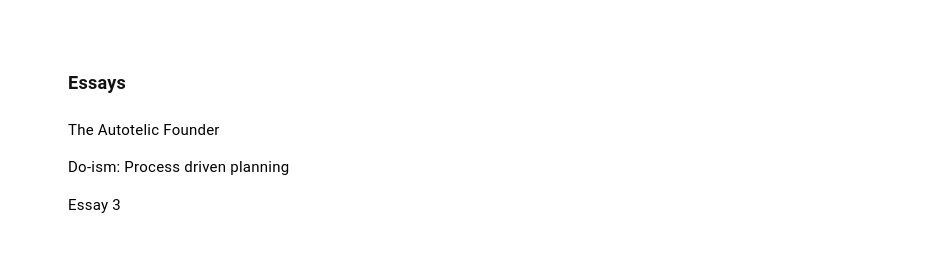
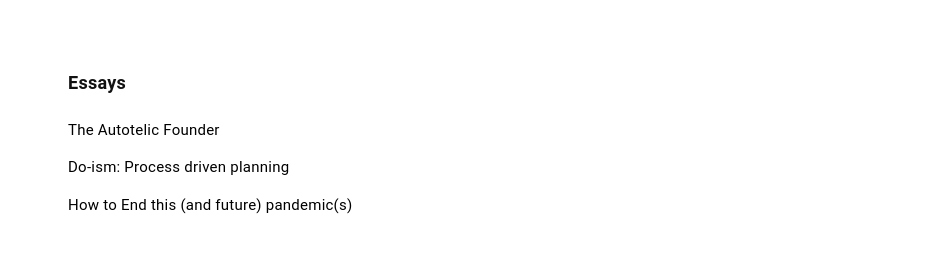
Before and after one commit to giorgallidis/jneo, a Gatsby site: page /essays/ in a window 1280 px wide. Shown: the part 878-1131 px from the top of the page, without its empty margins (4-936 px from the left). Built offline with nearby package versions, Linux system fonts and the light colour scheme; Gatsby itself is replaced by a stand-in of ours; some packages are replaced by stand-ins of ours.

Commit message:
Update essays.md

```diff
--- a/content/essays.md
+++ b/content/essays.md
@@ -13,4 +13,4 @@ category: essay
 
 [Do-ism: Process driven planning](/essay2)
 
-[Essay 3](/essay3)
+[How to End this (and future) pandemic(s)](/essay3)
```
